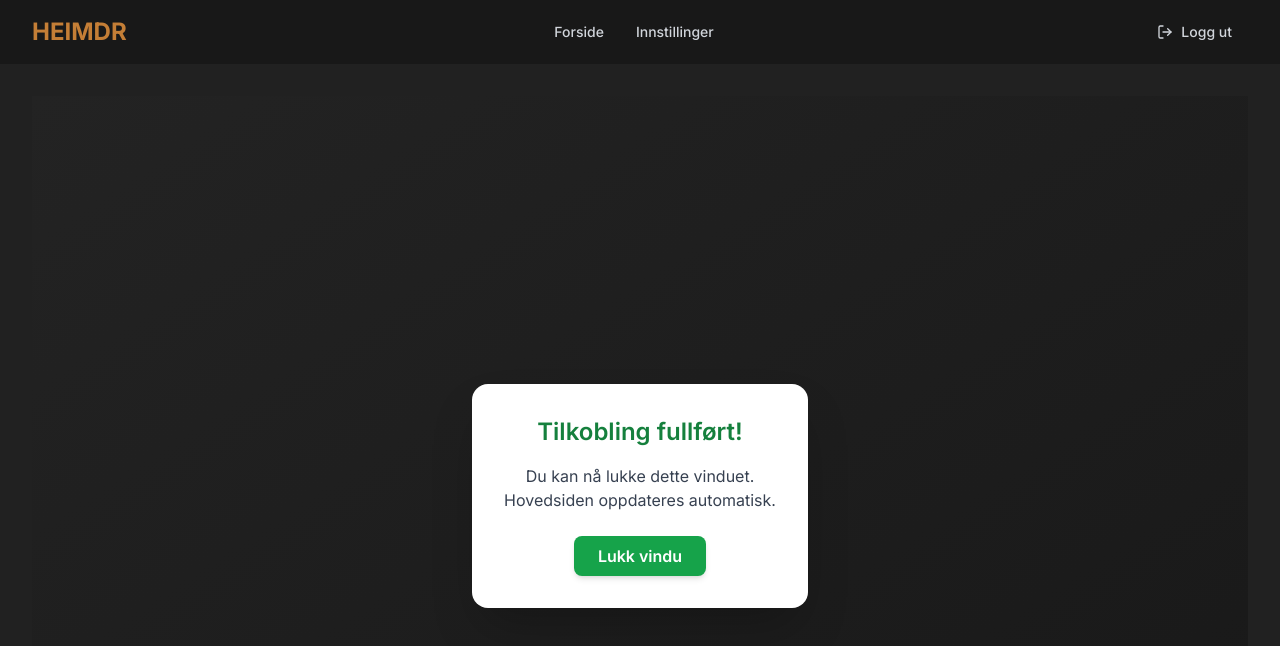
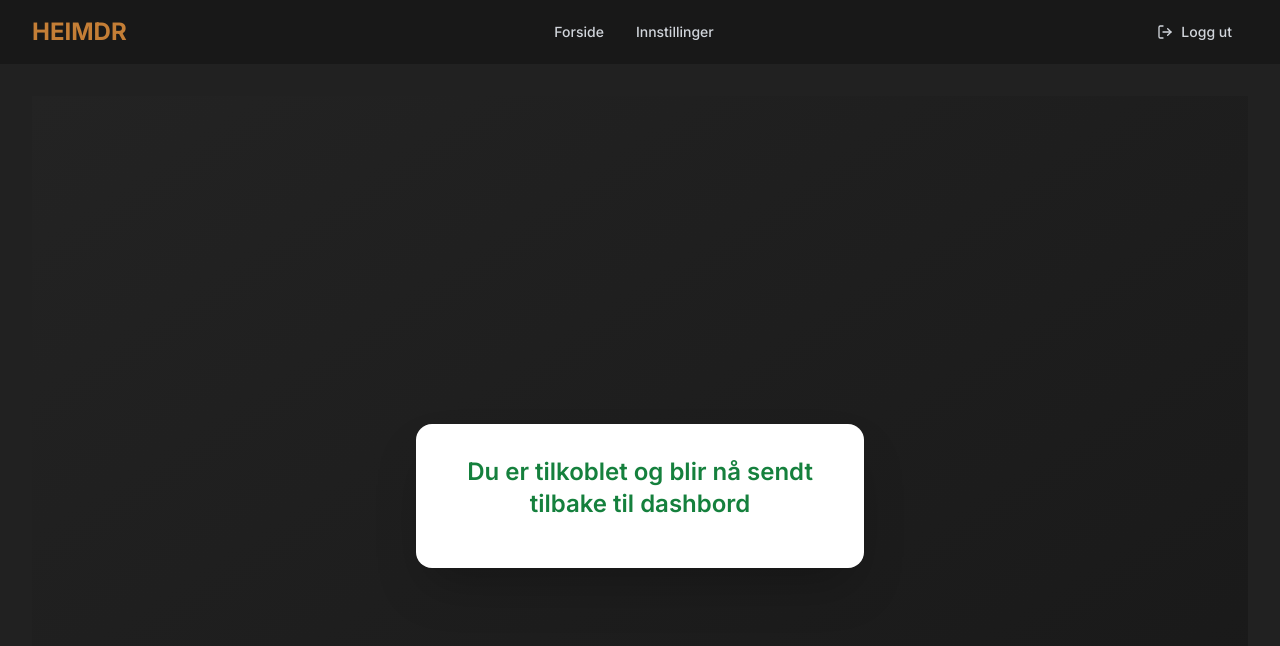
Before and after one commit to Grakri123/Heimdr_new, a Next.js app: page /dashboard/connect/success in a window 1280 px wide. Shown: the top 646 px of the page. Built offline with nearby package versions, Linux system fonts and the light colour scheme.

Commit message:
Implemnetert endringer på suksess side, automatsik oppdatering og fullskjerm connect-popup

```diff
--- a/src/app/dashboard/connect/page.tsx
+++ b/src/app/dashboard/connect/page.tsx
@@ -1,6 +1,5 @@
 "use client";
 import { useRouter } from 'next/navigation'
-import { Button } from '@/components/ui/button'
 
 export default function ConnectPage() {
   const router = useRouter()
@@ -16,12 +15,11 @@ export default function ConnectPage() {
 
   // Handler for å lukke popup (gå tilbake til dashboard)
   const handleClose = () => {
-    router.push('/dashboard')
+    window.close();
   }
 
   return (
-    <div className="fixed inset-0 z-50 flex items-center justify-center bg-black bg-opacity-70">
-      <div className="relative bg-[#232323] rounded-2xl shadow-2xl p-8 flex flex-col items-center w-full max-w-md mx-auto">
+    <div className="min-h-screen flex flex-col items-center justify-center bg-gradient-to-br from-[#232323] to-[#181818]">
       <button onClick={handleClose} className="absolute top-4 right-4 text-3xl text-gray-400 hover:text-white">&times;</button>
       <h2 className="text-2xl md:text-3xl font-semibold text-white mb-8 text-center">Koble til en bruker du ønsker å beskytte</h2>
       <div className="flex flex-col items-center w-full gap-8">
@@ -46,6 +44,5 @@ export default function ConnectPage() {
         </div>
       </div>
     </div>
-    </div>
   )
 }
--- a/src/app/dashboard/connect/success/page.tsx
+++ b/src/app/dashboard/connect/success/page.tsx
@@ -3,30 +3,23 @@ import { useEffect } from "react";
 
 export default function ConnectSuccessPage() {
   useEffect(() => {
-    // Prøv å lukke vinduet automatisk etter 1.5 sekunder
+    // Send beskjed til hovedvinduet om å oppdatere dashboard
+    if (window.opener) {
+      window.opener.postMessage({ type: "heimdr-connected" }, "*");
+    }
+    // Redirect til dashboard etter 2 sekunder
     const timer = setTimeout(() => {
       if (window.opener) {
-        window.close();
+        window.location.href = "/dashboard";
       }
-    }, 1500);
+    }, 2000);
     return () => clearTimeout(timer);
   }, []);
-
-  const handleManualClose = () => {
-    window.close();
-  };
 
   return (
     <div className="min-h-screen flex flex-col items-center justify-center bg-gradient-to-br from-[#232323] to-[#181818]">
       <div className="bg-white rounded-2xl shadow-2xl p-8 flex flex-col items-center max-w-md mx-auto">
-        <h2 className="text-2xl font-semibold text-green-700 mb-4 text-center">Tilkobling fullført!</h2>
-        <p className="text-gray-700 mb-6 text-center">Du kan nå lukke dette vinduet.<br />Hovedsiden oppdateres automatisk.</p>
-        <button
-          onClick={handleManualClose}
-          className="bg-green-600 hover:bg-green-700 text-white font-semibold py-2 px-6 rounded-lg shadow-md transition-colors"
-        >
-          Lukk vindu
-        </button>
+        <h2 className="text-2xl font-semibold text-green-700 mb-4 text-center">Du er tilkoblet og blir nå sendt tilbake til dashbord</h2>
       </div>
     </div>
   );
--- a/src/app/dashboard/page.tsx
+++ b/src/app/dashboard/page.tsx
@@ -104,6 +104,18 @@ export default function DashboardPage() {
     }
 
     checkConnections()
+
+    // Lytt etter postMessage fra connect-popup
+    const handleMessage = (event: MessageEvent) => {
+      if (event.data && event.data.type === "heimdr-connected") {
+        // Oppdater grid
+        if (typeof window !== 'undefined') {
+          window.location.reload();
+        }
+      }
+    };
+    window.addEventListener("message", handleMessage);
+    return () => window.removeEventListener("message", handleMessage);
   }, [supabase])
 
   if (loading) {
```
Lines whose indentation alone changed are shown as unchanged.
